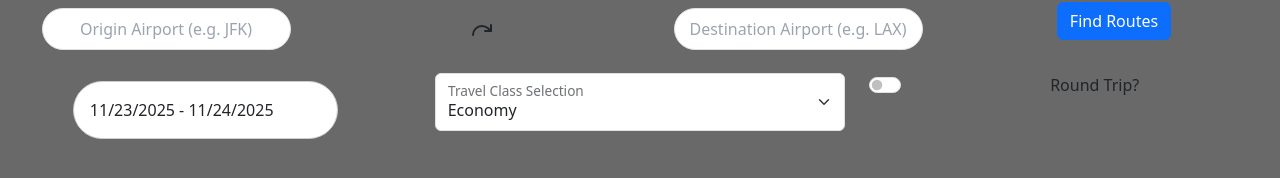
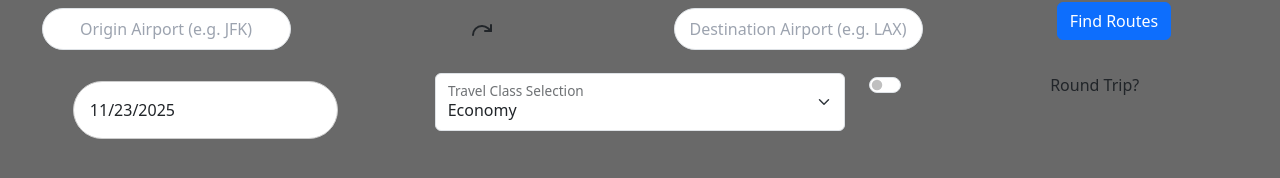
Before and after one commit to CS3050FinalProject/routefinder, a React (Create React App) app in the folder frontend/routefinder_app/home_page/: page / in a window 1280 px wide. Shown: the part 230-408 px from the top of the page. Built offline with nearby package versions, Linux system fonts and the light colour scheme.

Commit message:
started on the dateRange working with the form and changing between one date and two for round trips
fixed the added dropdowns and made it per each flight

```diff
--- a/frontend/routefinder_app/home_page/src/home_page.jsx
+++ b/frontend/routefinder_app/home_page/src/home_page.jsx
@@ -56,30 +56,44 @@ function TravelClassSelect() {
 
 
 
-const DateRangeWithPortal = ({ departureTime = new Date(), arrivalTime = new Date()}) => {
+const DateRangeWithPortal = ({ departureTime = new Date(), arrivalTime = new Date(), roundTrip}) => {
     // keep dateRange as a stateful array [startDate, endDate]
-    const current = new Date();
-    const date = `${current.getMonth()+1}/${current.getDate()}/${current.getFullYear()}`;
-    const next_date = `${current.getMonth()+1}/${current.getDate()+1}/${current.getFullYear()}`;
-    const [dateRange, setDateRange] = useState([date, next_date]);
-    const [startDate, endDate] = dateRange;
+    // const current = new Date();
+    // const date = `${current.getMonth()+1}/${current.getDate()}/${current.getFullYear()}`;
+    // // const next_date = `${current.getMonth()+1}/${current.getDate()+1}/${current.getFullYear()}`;
+    // // const [dateRange, setDateRange] = useState([
+    // //   null,
+    // //   null
+    // // ]);
+    // const [startDate, endDate] = dateRange;
 
+    const [selectedDate, setSelectedDate] = useState(new Date());
+    const handleChange = (date) => {
+      setSelectedDate(date);
+      departureTime = `${selectedDate.getFullYear()}/${selectedDate.getMonth()+1}/${selectedDate.getDate()}`
+      console.log('departureTime:',departureTime)
+    };
     return (
-      <DatePicker
-        selected={startDate}
-        required={true}
-        startDate={startDate}
-        endDate={endDate}
-        onChange={(update) => {
-          setDateRange(update);
-          /// need to make this work
-          departureTime = `${startDate.getFullYear()}/${startDate.getMonth()+1}/${startDate.getDate()}`;
-          arrivalTime =  `${endDate.getFullYear()}/${endDate.getMonth()+1}/${endDate.getDate()}`;
-        }}
-        selectsRange
-        withPortal
-        placeholderText="Select date range"
-      />
+      //       <DatePicker
+      //     startDate={startDate}
+      //     endDate={endDate}
+      //     onChange={setDateRange}
+      //       //   outbound_date:"2025-12-14",
+      //       //   return_date:  "2025-12-16",
+      //     // onChange={departureTime = `${startDate.getFullYear()}/${startDate.getMonth()+1}/${startDate.getDate()}`}
+      //     // onChange={arrivalTime =  `${endDate.getFullYear()}/${endDate.getMonth()+1}/${endDate.getDate()}`}
+      //
+      //     selectsRange
+      //     withPortal
+      //   // onChange={(update) => {
+      //   //   setDateRange(update);
+      //   //   /// need to make this work
+      //   //   departureTime = `${startDate.getFullYear()}/${startDate.getMonth()+1}/${startDate.getDate()}`;
+      //   //   arrivalTime =  `${endDate.getFullYear()}/${endDate.getMonth()+1}/${endDate.getDate()}`;
+      //   // }}
+      // />
+            <DatePicker selected={selectedDate} onChange={handleChange} withPortal/>
+
     );
   };
 
@@ -121,7 +135,8 @@ const DateRangeWithPortal = ({ departureTime = new Date(), arrivalTime = new Dat
         <Col>
           <DateRangeWithPortal
           departureTime={departureTime}
-          arrivalTime={arrivalTime}/>
+          arrivalTime={arrivalTime}
+          roundTrip={roundTrip}/>
         </Col>
         <Col>
           <TravelClassSelect />
@@ -143,7 +158,9 @@ const DateRangeWithPortal = ({ departureTime = new Date(), arrivalTime = new Dat
   // I only return a a string of vehicleType rn because idk what images were putting here
 
   const RouteCard = ({ vehicleType, companyLogo, company, cost, time, layovers, showRoutes }) => {
-  let IconComponent;
+    const [expanded, setExpanded] = useState(false);
+    const Chevron = expanded ? "▲" : "▼";
+    let IconComponent;
 
   // Pick which icon to use
   switch (vehicleType.toLowerCase()) {
@@ -165,6 +182,7 @@ const DateRangeWithPortal = ({ departureTime = new Date(), arrivalTime = new Dat
 
   return (
       <div className={classes}>
+        {/* Top row */}
         <div className="companyName font-semibold text-blue-700">
           <IconComponent className="w-5 h-5 text-gray-600"/>
 
@@ -172,16 +190,79 @@ const DateRangeWithPortal = ({ departureTime = new Date(), arrivalTime = new Dat
           <p>{company}</p>
         </div>
         <p className="font-medium">Cost = ${cost}</p>
-            { time % 60 !== 0 ? (
-        <p className="font-medium">{parseInt(time / 60)} hours and {time % 60} minutes</p>
-      ) : (
-        <p className="font-medium">{parseInt(time / 60)} hours</p>
-      )}
+        {time % 60 !== 0 ? (
+            <p className="font-medium">{parseInt(time / 60)} hours and {time % 60} minutes</p>
+        ) : (
+            <p className="font-medium">{parseInt(time / 60)} hours</p>
+        )}
         {layovers.length > 0 ? (
-            <p>Layovers: ({layovers.join(", ")})</p>
+            <>
+              {(() => {
+                const layover_ids = layovers.slice(0, -1).map(l => l.arrival_id);
+                return (
+                  <>
+                    <p>Layovers: ({layover_ids.join(", ")})</p>
+                    <button onClick={() => setExpanded(!expanded)} className="text-xl select-none">
+                      {Chevron}
+                    </button>
+                  </>
+                );
+              })()}
+            </>
         ) : (
             <p>Direct</p>
         )}
+
+
+        {/*/!* Dropdown section *!/*/}
+          {expanded && (
+            <div className="mt-3 p-3 bg-gray-100 rounded-lg text-left w-full">
+              <p className="font-semibold mb-2">Trip Details:</p>
+              <ul className="list-disc ml-5">
+                <li>Segment 1: Departure from {layovers[0].departure_id} → {layovers[0].arrival_id}</li>
+                      {(() => {
+                        const layover_segments = [];
+                        //Layover time segment
+                        for (let i = 1; i < layovers.length; i++) {
+                          if (i !== layovers.length) {
+                            const arrival_time = layovers[i-1].arrival_time;
+                            const departure_time = layovers[i ].departure_time;
+                            const [arrival_hours, arrival_minutes] = arrival_time.split(':').map(Number);
+                            console.log(arrival_hours, arrival_minutes)
+                            const [departure_hours, departure_minutes] = departure_time.split(':').map(Number);
+                            console.log(departure_hours, departure_minutes)
+                            const total_time = Math.abs((arrival_hours * 60 + arrival_minutes) -(departure_hours * 60 + departure_minutes));
+                            console.log('totaltime;',total_time)
+                            if (total_time % 60 !== 0) {
+                              layover_segments.push(
+                                <li key={`time-${i}`}>
+                                  Layover time: {parseInt(total_time / 60)} hours and {total_time % 60} minutes
+                                </li>
+                              );
+                            } else {
+                              layover_segments.push(
+                                <li key={`time-${i}`}>
+                                  Layover time: {parseInt(total_time / 60)} hours
+                                </li>
+                              );
+                            }
+                          }
+                          //Flight Segment
+                          layover_segments.push(
+                            <li key={`seg-${i}`}>
+                              Segment {i+1}: {layovers[i - 1].arrival_id} → {layovers[i].arrival_id}
+                            </li>
+                          );
+
+
+                        }
+                        return layover_segments;
+                      })()}
+
+              </ul>
+            </div>
+          )}
+
       </div>
   );
   };
@@ -290,14 +371,13 @@ const handleSubmit = async (e) => {
       if (trip.flights.length > 1) {
         for(let i = 0; i < trip.flights.length; i++){
           total_time += trip.flights[i].duration;
-          // Add layover for all flights except the last one
-          if (i < trip.flights.length - 1) {
-            layovers.push(trip.flights[i].arrival_id);
-          }
+          // Add layover for all flights including last one
+          layovers.push(trip.flights[i])
         }
       } else {
         total_time = trip.flights[0].duration;
       }
+      console.log('Response type:', layovers);
 
       Routes.push({
         id: trip_indx,
```
